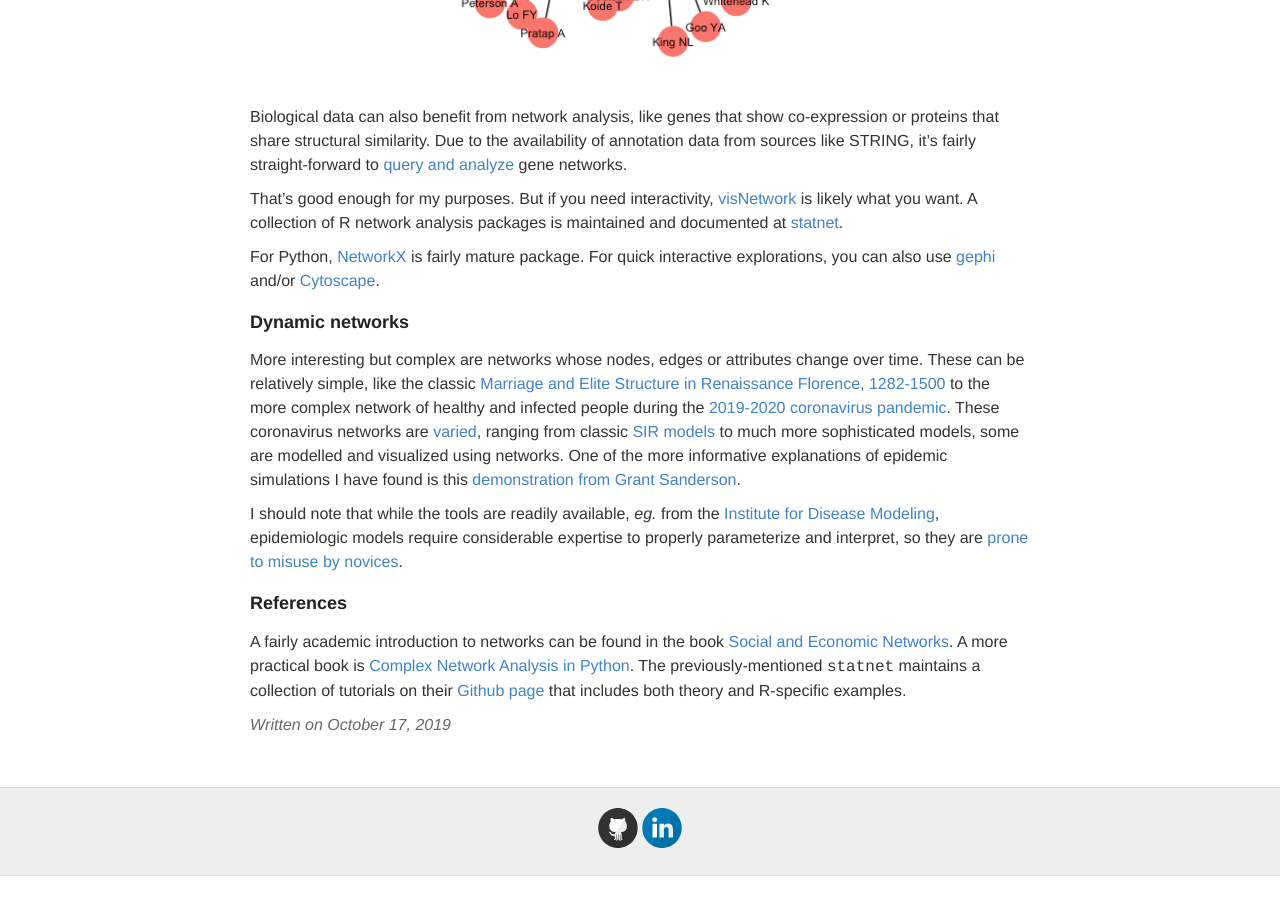
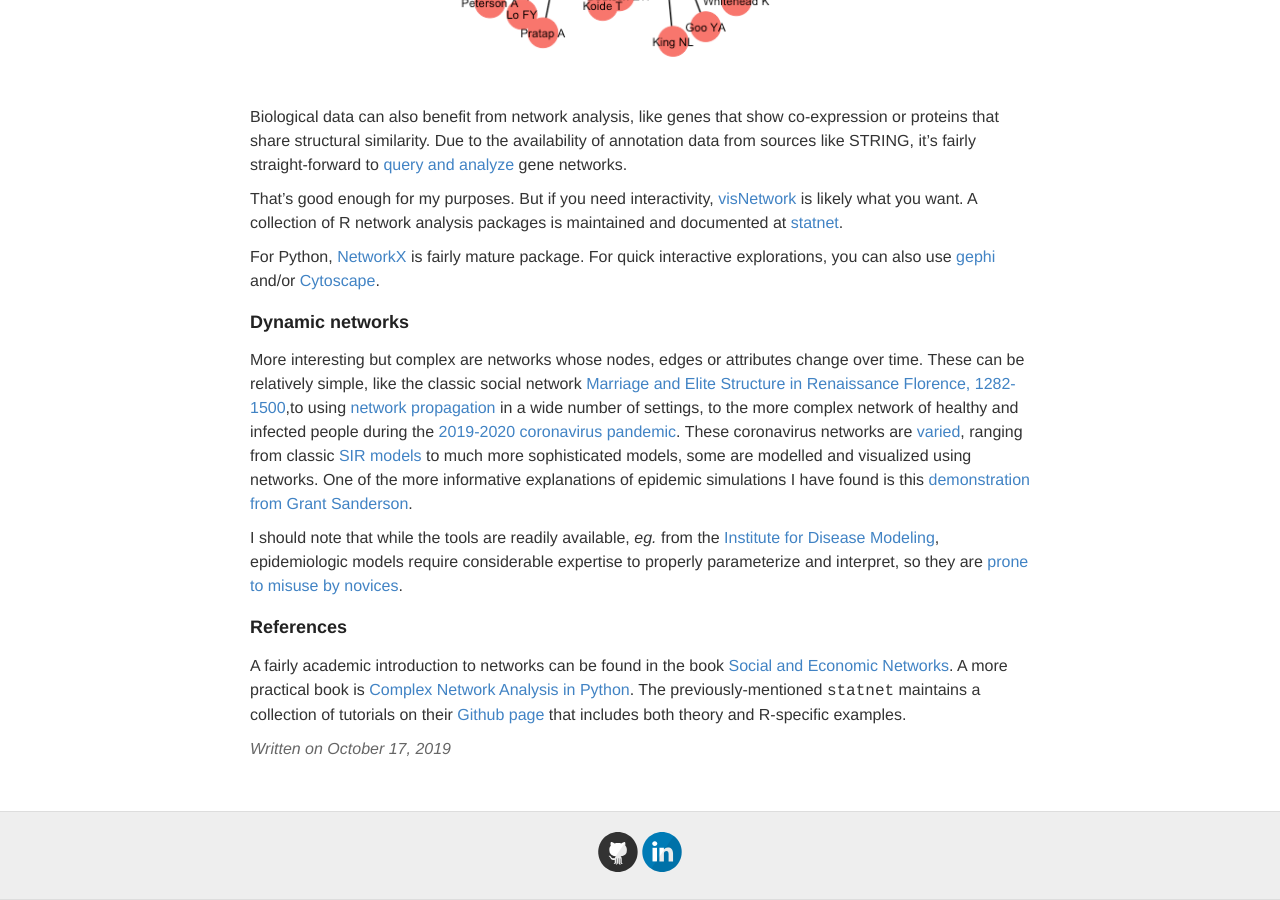
Before and after one commit to ptvan/ptvan.github.io, a Jekyll site: the page built from _posts/2019-10-17-analyzing-networks.md, in a window 1280 px wide and 900 px high, scrolled down 1921 px. Built offline with Jekyll 4.4.1, drawn with Linux system fonts in a browser that asks for light colours; before the commit the page ends 2797 px from its top, so only the background shows below that.

Commit message:
added link to network propagation paper

```diff
--- a/_posts/2019-10-17-analyzing-networks.md
+++ b/_posts/2019-10-17-analyzing-networks.md
@@ -40,7 +40,7 @@
 
 ### Dynamic networks
 
-More interesting but complex are networks whose nodes, edges or attributes change over time. These can be relatively simple, like the classic [Marriage and Elite Structure in Renaissance Florence, 1282-1500](http://home.uchicago.edu/jpadgett/papers/unpublished/maelite.pdf) to the more complex network of healthy and infected people during the [2019-2020 coronavirus pandemic](https://en.wikipedia.org/wiki/2019%E2%80%9320_coronavirus_pandemic). These coronavirus networks are [varied](https://timmermanreport.com/2020/04/covid-19-models-what-makes-them-tick/), ranging from classic [SIR models](https://en.wikipedia.org/wiki/Compartmental_models_in_epidemiology) to much more sophisticated models, some are modelled and visualized using networks. One of the more informative explanations of epidemic simulations I have found is this [demonstration from Grant Sanderson](https://www.youtube.com/watch?v=gxAaO2rsdIs).
+More interesting but complex are networks whose nodes, edges or attributes change over time. These can be relatively simple, like the classic social network [Marriage and Elite Structure in Renaissance Florence, 1282-1500](http://home.uchicago.edu/jpadgett/papers/unpublished/maelite.pdf),to using [network propagation](https://www.nature.com/articles/nrg.2017.38) in a wide number of settings, to the more complex network of healthy and infected people during the [2019-2020 coronavirus pandemic](https://en.wikipedia.org/wiki/2019%E2%80%9320_coronavirus_pandemic). These coronavirus networks are [varied](https://timmermanreport.com/2020/04/covid-19-models-what-makes-them-tick/), ranging from classic [SIR models](https://en.wikipedia.org/wiki/Compartmental_models_in_epidemiology) to much more sophisticated models, some are modelled and visualized using networks. One of the more informative explanations of epidemic simulations I have found is this [demonstration from Grant Sanderson](https://www.youtube.com/watch?v=gxAaO2rsdIs).
 
 I should note that while the tools are readily available, _eg._ from the [Institute for Disease Modeling](https://www.idmod.org/software), epidemiologic models require considerable expertise to properly parameterize and interpret, so they are [prone to misuse by novices](https://www.tableau.com/about/blog/2020/4/you-are-almost-definitely-not-qualified-make-predictions-about-covid-19).
 
```
